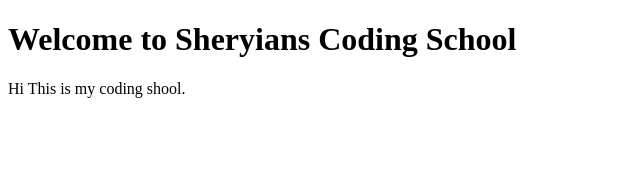
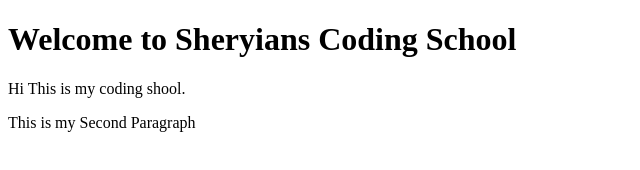
Before and after one commit to RudraSankar96/Study_from_SS, a plain HTML site: page JS_by_Sheryians Coding School/DOM/index.html in a window 1280 px wide. Shown: the whole page, without its empty margins (0-640 px from the left). Drawn offline with Linux system fonts and the light colour scheme.

Commit message:
Example of getelementbyid()

```diff
--- a/JS_by_Sheryians Coding School/DOM/index.html
+++ b/JS_by_Sheryians Coding School/DOM/index.html
@@ -8,6 +8,7 @@
 <body>
      <h1>Welocme back </h1>
          <p>Lorem ipsum dolor sit amet consectetur adipisicing elit. Ullam voluptatibus, impedit culpa quae cumque consectetur incidunt ducimus, saepe dolor accusantium cupiditate delectus enim ea nemo voluptate molestiae distinctio! Tenetur, deserunt!</p>
+         <p id="ij">Lorem ipsum dolor sit amet consectetur adipisicing elit. Facere iusto exercitationem sequi aspernatur vitae accusamus est sapiente atque nostrum. Animi illum repellendus veniam hic voluptate, ullam eius eaque adipisci ipsam.</p>
     <script src="script.js"></script>
 </body>
 </html>
--- a/JS_by_Sheryians Coding School/DOM/script.js
+++ b/JS_by_Sheryians Coding School/DOM/script.js
@@ -1,6 +1,13 @@
+// Example of querySelector().
 let h1 = document.querySelector("h1");
 console.dir(h1);
 h1.textContent = "Welcome to Sheryians Coding School";
+
+// Example of querySelector().
 let p1 = document.querySelector("p");
 console.dir(p1);
 p1.textContent = "Hi This is my coding shool.";
+
+// Example of getElementsById().
+let p2 = document.getElementById("ij");
+p2.textContent= "This is my Second Paragraph"
```
